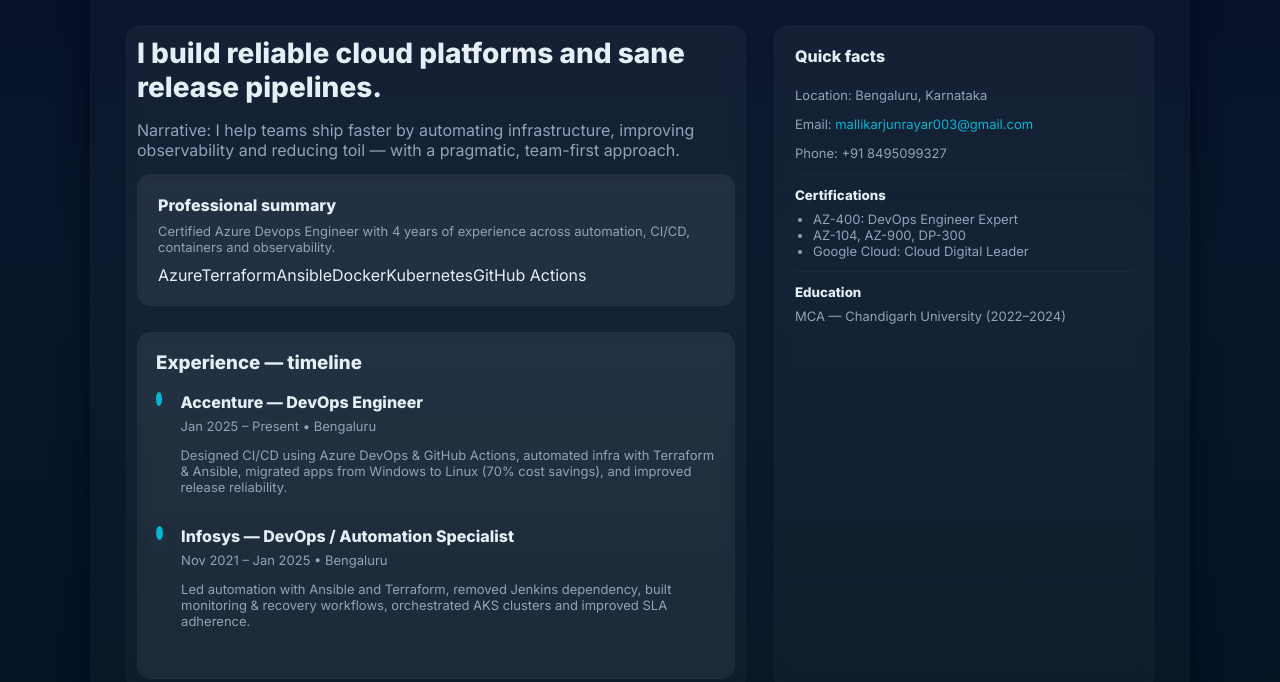
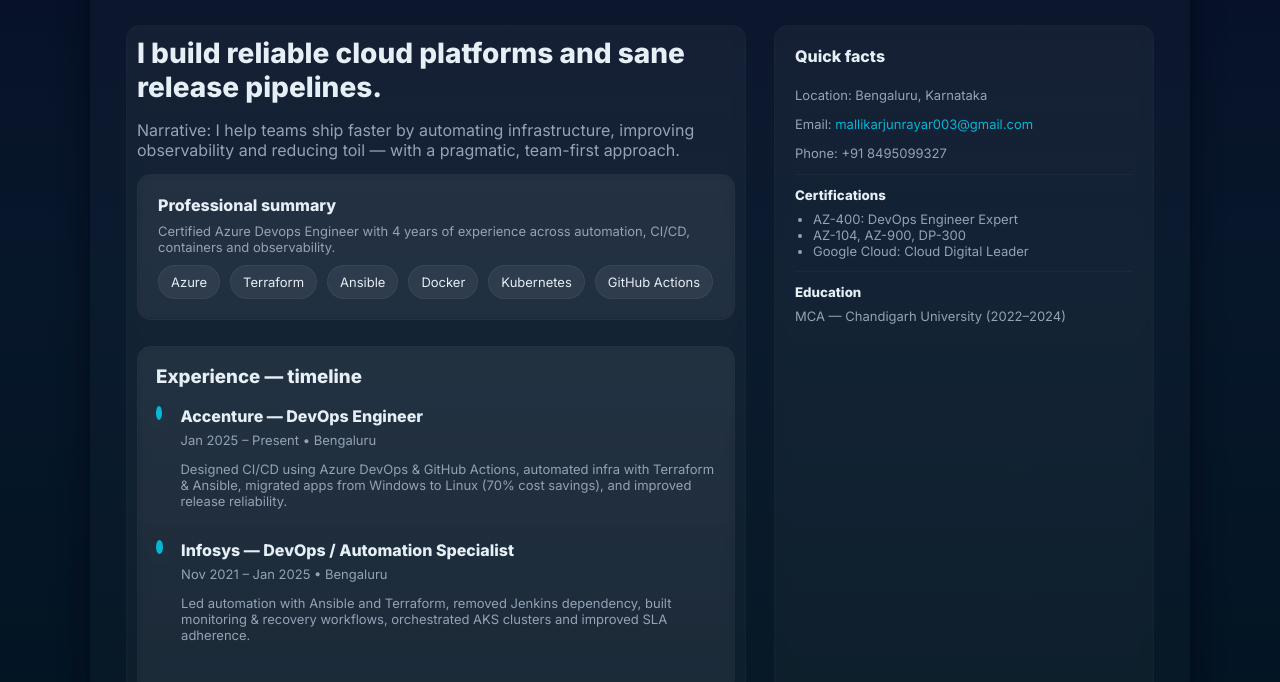
Before and after one commit to manojrayar/manojrayar.github.io, a plain HTML site: page index.html in a window 1280 px wide. Shown: the part 151-833 px from the top of the page. Drawn offline with nearby package versions, Linux system fonts and the light colour scheme.

Commit message:
Update index.html

```diff
--- a/index.html
+++ b/index.html
@@ -31,6 +31,11 @@
     .hero-left{padding:10px}
     .headline{font-size:28px;margin:0 0 8px}
     .sub{color:var(--muted);margin-bottom:14px}
+
+    /* pills for skills cloud */
+    .skills-cloud{display:flex;flex-wrap:wrap;gap:10px;margin-top:10px}
+    .pill{display:inline-block;padding:8px 12px;border-radius:999px;background:rgba(255,255,255,0.06);font-size:13px;font-weight:500;color:#e6eef6;border:1px solid rgba(255,255,255,0.05);white-space:nowrap;transition:background .3s ease, transform .2s ease}
+    .pill:hover{background:var(--accent);color:#041025;transform:translateY(-3px)}
 
     /* timeline */
     .timeline{margin-top:26px;padding:18px}
@@ -91,8 +96,13 @@
         <div class="card" style="margin-top:14px">
           <strong>Professional summary</strong>
           <p class="muted" style="margin:8px 0 0">Certified Azure Devops Engineer with 4 years of experience across automation, CI/CD, containers and observability.</p>
-          <div style="margin-top:10px" class="skills-cloud">
-            <span class="pill">Azure</span><span class="pill">Terraform</span><span class="pill">Ansible</span><span class="pill">Docker</span><span class="pill">Kubernetes</span><span class="pill">GitHub Actions</span>
+          <div class="skills-cloud">
+            <span class="pill">Azure</span>
+            <span class="pill">Terraform</span>
+            <span class="pill">Ansible</span>
+            <span class="pill">Docker</span>
+            <span class="pill">Kubernetes</span>
+            <span class="pill">GitHub Actions</span>
           </div>
         </div>
 
@@ -191,7 +201,7 @@
       </div>
       <div class="contact">
         <a class="btn" href="mailto:mallikarjunrayar003@gmail.com">Email</a>
-        <a class="btn" href="./Mallikarjun Rayar_Resume.pdf" target="_blank">Download PDF</a>
+        <a class="btn" href="/resume.pdf" target="_blank">Download PDF</a>
       </div>
     </footer>
   </div>
@@ -202,7 +212,6 @@
   <script>
     gsap.registerPlugin(ScrollTrigger);
 
-    // basic reveal observer for .reveal elements
     const reveals=document.querySelectorAll('.reveal');
     const observer=new IntersectionObserver(entries=>{
       entries.forEach(e=>{
@@ -211,7 +220,6 @@
     },{threshold:0.15});
     reveals.forEach(r=>observer.observe(r));
 
-    // optional gsap entrance effects for header
     gsap.from('.logo',{y:-10,opacity:0,duration:.6,delay:.1});
     gsap.from('.intro',{y:-6,opacity:0,duration:.6,delay:.12});
   </script>
```
